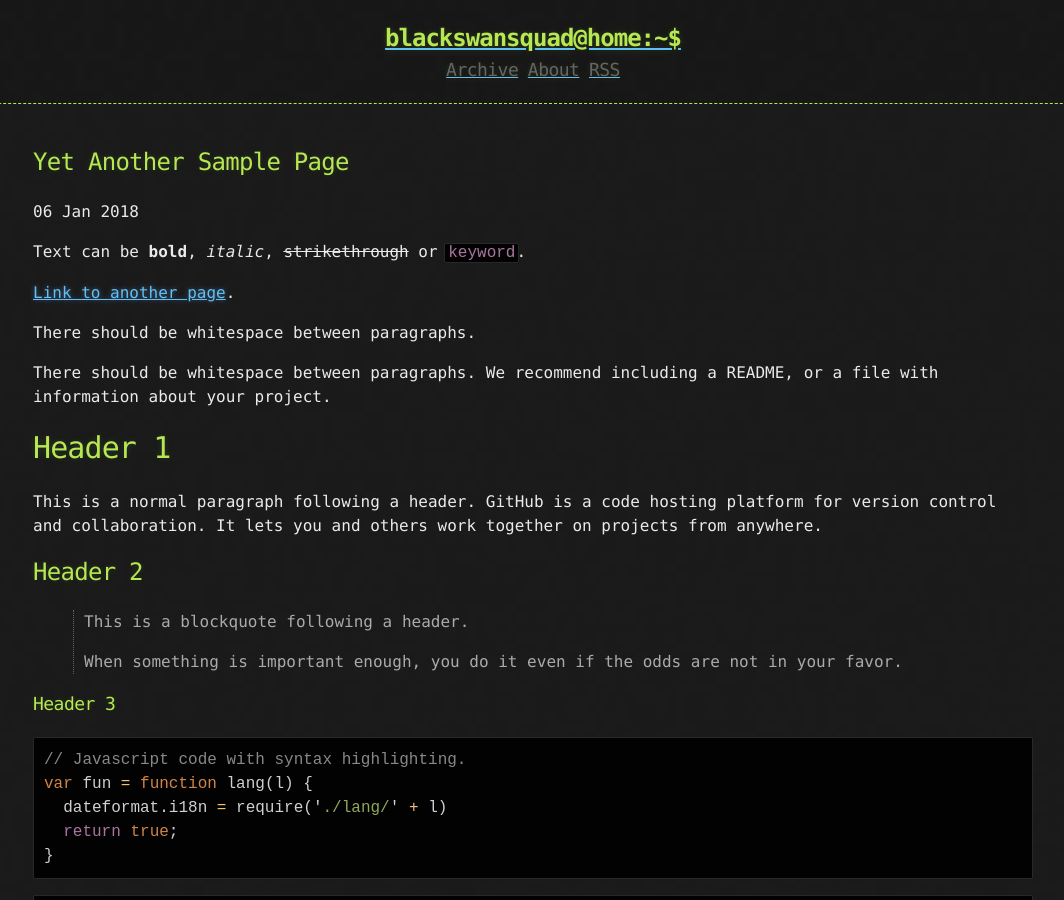
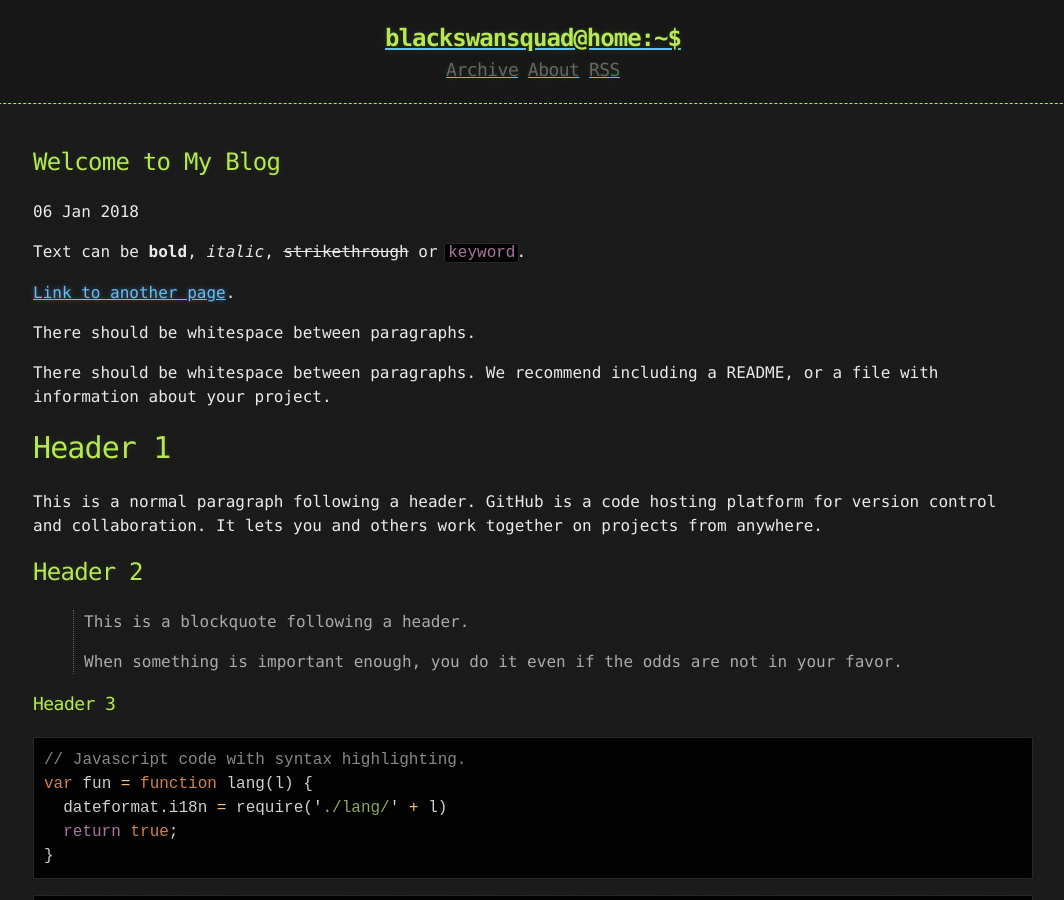
Before and after one commit to blackswansquad/blackswansquad.github.io, a Jekyll site: the page built from _posts/2018-01-06-Yet-Another-Sample-Page.md, in a window 1280 px wide and 900 px high. Shown: the whole window, without its empty margins (107-1171 px from the left). Built offline with Jekyll 4.4.1, drawn with Linux system fonts in a browser that asks for light colours.

Commit message:
Change title first blog

```diff
--- a/_posts/2018-01-06-Yet-Another-Sample-Page.md
+++ b/_posts/2018-01-06-Yet-Another-Sample-Page.md
@@ -1,5 +1,5 @@
 ---
-title: Yet Another Sample Page
+title: Welcome to My Blog
 published: true
 ---
 
```
